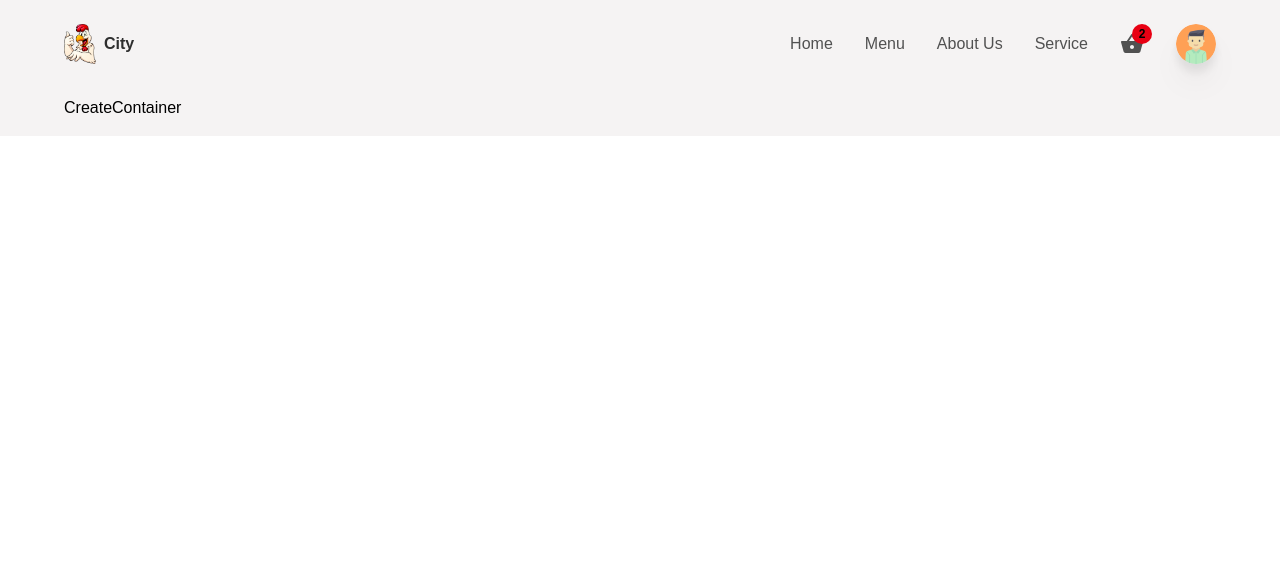
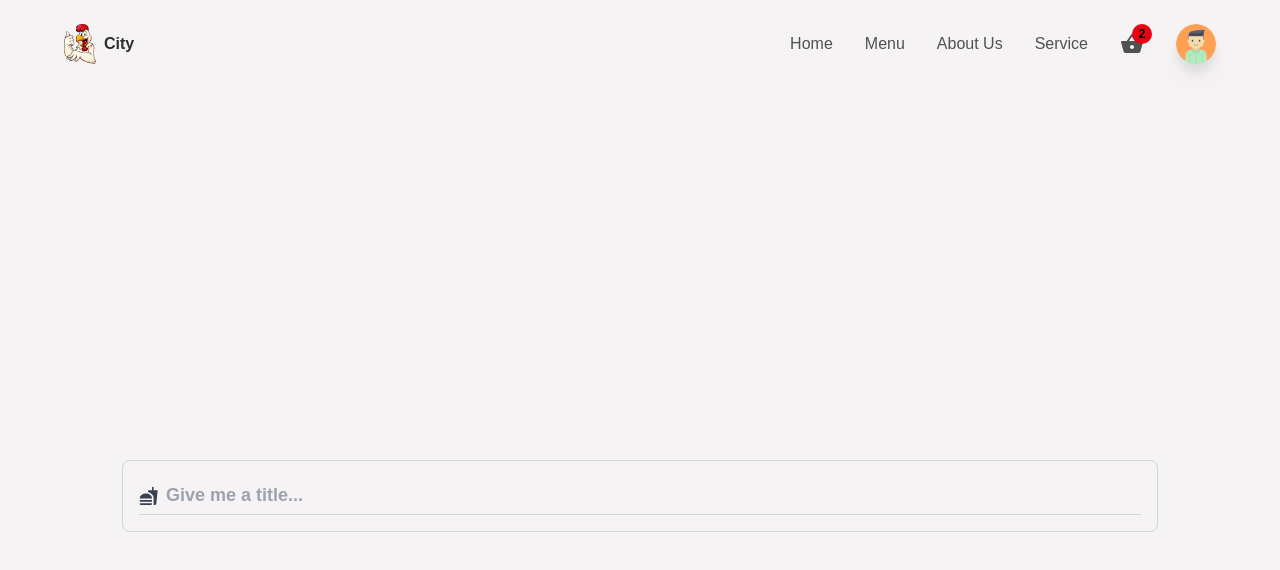
Before and after one commit to tdh0704/foodOrder, a React (Create React App) app: page /createItem in a window 1280 px wide. Shown: the top 570 px of the page. Built offline with nearby package versions, Linux system fonts and the light colour scheme.

Commit message:
update createContainer

```diff
--- a/src/components/CreateContainer.jsx
+++ b/src/components/CreateContainer.jsx
@@ -1,9 +1,57 @@
-import React from 'react'
+import React, { useState } from "react";
+import { motion } from "framer-motion";
+import { Md, MdFastfood } from "react-icons/md";
 
- const CreateContainer = () => {
+const CreateContainer = () => {
+  const [title, setTitle] = useState("");
+  const [calories, setCalories] = useState("");
+  const [price, setPrice] = useState("");
+  const [category, setCategory] = useState(null);
+  const [imageAsset, setImageAsset] = useState(null);
+  const [fields, setFields] = useState(false);
+  const [alertStatus, setAlertStatus] = useState("danger");
+  const [msg, setMsg] = useState(null);
+  const [isLoading, setIsLoading] = useState(false);
+
   return (
-    <div>CreateContainer</div>
-  )
-}
+    <div className="w-full min-h-screen h-auto flex items-center justify-center">
+      <div className="w-[90%] md:w[75%] border border-gray-300 rounded-lg p-4 flex flex-col items-center justify-center">
+        {fields && (
+          <motion.p
+            initial={{ opacity: 0 }}
+            animate={{ opacity: 1 }}
+            exit={{ opacity: 0 }}
+            className={`w-full p-2 rounded-lg text-center
+            text-lg font-semibold
+             ${
+               alertStatus === "danger"
+                 ? "bg-red-400 text-red-800"
+                 : "bg-emerald-400 text-emerald-800"
+             }`}
+          >
+            {msg}
+          </motion.p>
+        )}
+
+        <div
+          className="w-full py-2 border-b border-gray-300 flex
+        items-center gap-2"
+        >
+          <MdFastfood className="text-xl text-gray-700" />
+          <input
+            type="text"
+            required
+            value={title}
+            placeholder="Give me a title..."
+            onChange={(e) => setTitle(e.target.value)}
+            className="w-full h-full text-lg bg-transparent
+            font-semibold outline-none border-none placeholder:text-gray-400
+            text-textColor"
+          />
+        </div>
+      </div>
+    </div>
+  );
+};
 
 export default CreateContainer;
--- a/src/components/Header.jsx
+++ b/src/components/Header.jsx
@@ -117,6 +117,8 @@
                     <p
                       className="px-4 py-2 flex items-center gap-3 cursor-pointer hover:bg-slate-100
               transition-all duration-100 ease-in-out text-base"
+                  onClick = {() => setIsMenu(false)}
+
                     >
                       New Item <MdAdd />
                     </p>
```
